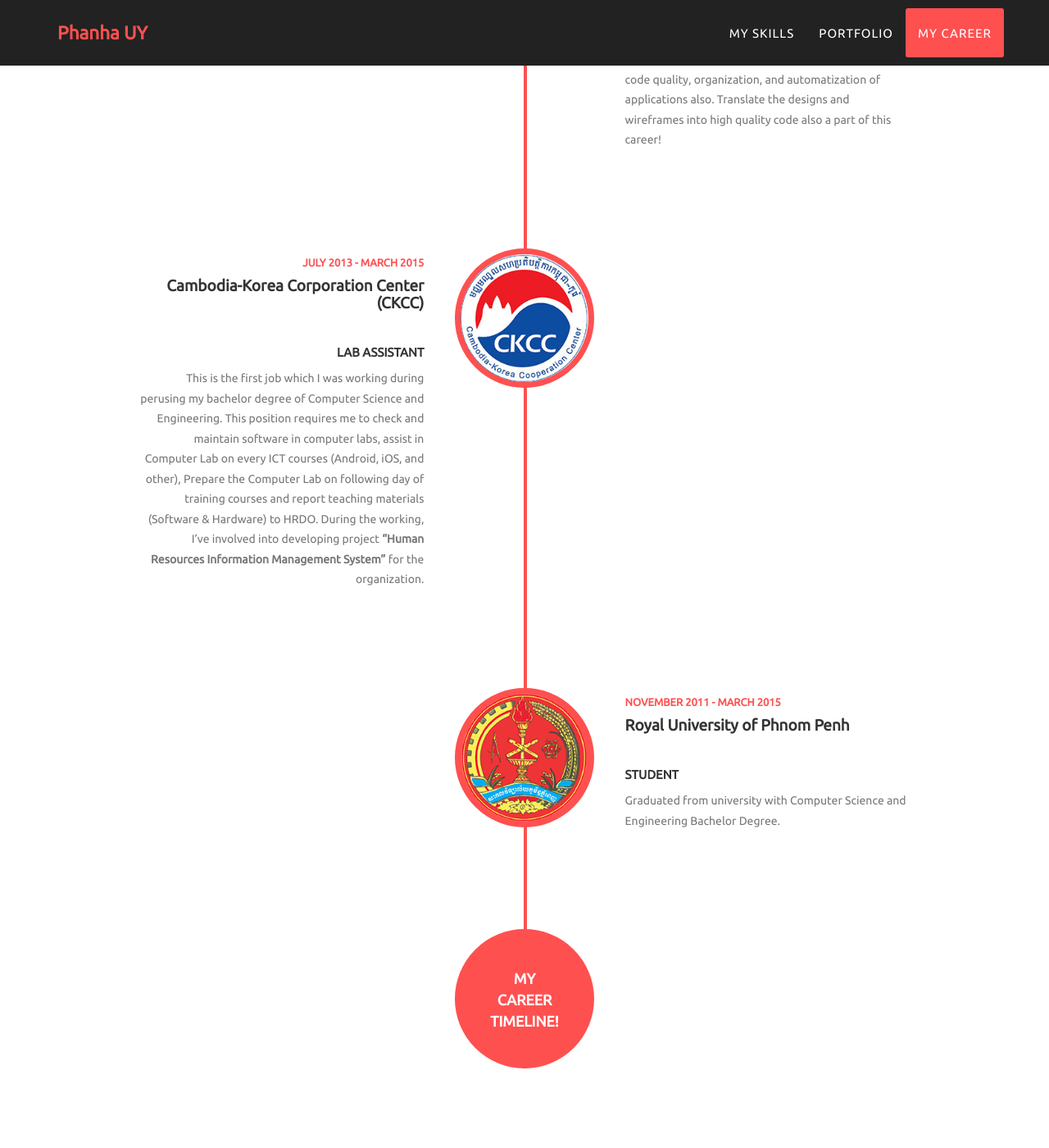
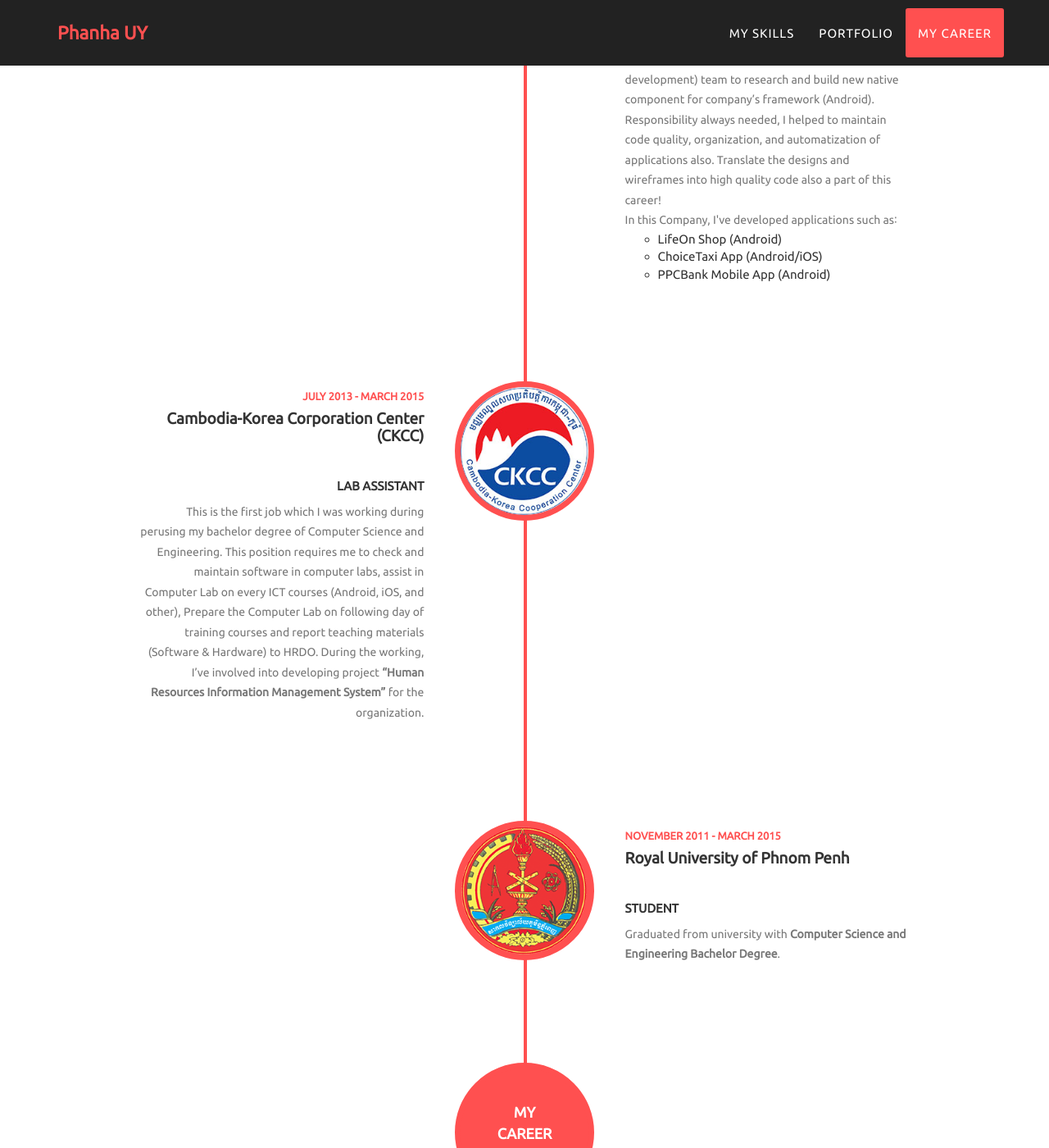
Before and after one commit to uypanha/uypanha.github.io, a Jekyll site: the page built from index.html, in a window 1280 px wide and 1400 px high, scrolled down 4247 px. Shown: the whole window at 82% size. Built offline with Jekyll 4.4.1, drawn with Linux system fonts in a browser that asks for light colours; some web fonts are replaced; some of the changed text lies outside the part shown.

Commit message:
Update career information

```diff
--- a/_data/mycareer.yml
+++ b/_data/mycareer.yml
@@ -4,13 +4,13 @@
   logo: img/career/mad.jpg
   time: Feburary 2018 - Present
   position: Senior Mobile Application Developer
-  description: Now I'm in Mäd and develop mobile application (<b>PiPay</b> is one of Potential Projects). :)
+  description: Now I'm in Mäd and develop mobile application (<b>PiPay</b> is one of Potential Projects). :)<br> So far so good, I've developed applicatoins&#8758; <b>The ComeBackApp (Android/iOS)</b> and <b>Bloo Project Management App(iOS)</b>.
 
 - name: Mobile C&C (Cambodia) Co.,LTD
   logo: img/career/mcnc.jpg
   time: May 2015 - Feburary 2018
   position: Android Application Developer
-  description: With this position, I design, build, and maintain high performance, reusable, and reliable java code to application of the company and also client Apps. All applications are needed to identify, correct bottlenecks and fix bugs. Not only to develop application, I’m also involving in R&D (research and development) team to research and build new native component for company’s framework (Android). Responsibility always needed, I helped to maintain code quality, organization, and automatization of applications also. Translate the designs and wireframes into high quality code also a part of this career!
+  description: With this position, I design, build, and maintain high performance, reusable, and reliable java code to application of the company and also client Apps. All applications are needed to identify, correct bottlenecks and fix bugs. Not only to develop application, I’m also involving in R&D (research and development) team to research and build new native component for company’s framework (Android). Responsibility always needed, I helped to maintain code quality, organization, and automatization of applications also. Translate the designs and wireframes into high quality code also a part of this career! <br> In this Company, I've developed applications such as&#8758;<br><ul><li>LifeOn Shop (Android)</li><li>ChoiceTaxi App (Android/iOS)</li><li>PPCBank Mobile App (Android)</li></ul>
 
 - name: Cambodia-Korea Corporation Center (CKCC)
   logo: img/career/ckcc.jpg
@@ -22,4 +22,4 @@
   logo: img/career/rupp.png
   time: November 2011 - March 2015
   position: Student
-  description: Graduated from university with Computer Science and Engineering Bachelor Degree.
+  description: Graduated from university with <b>Computer Science and Engineering Bachelor Degree</b>.
```
